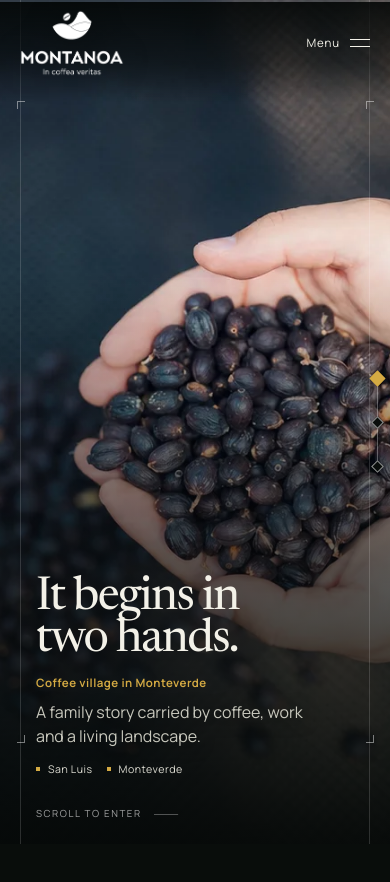
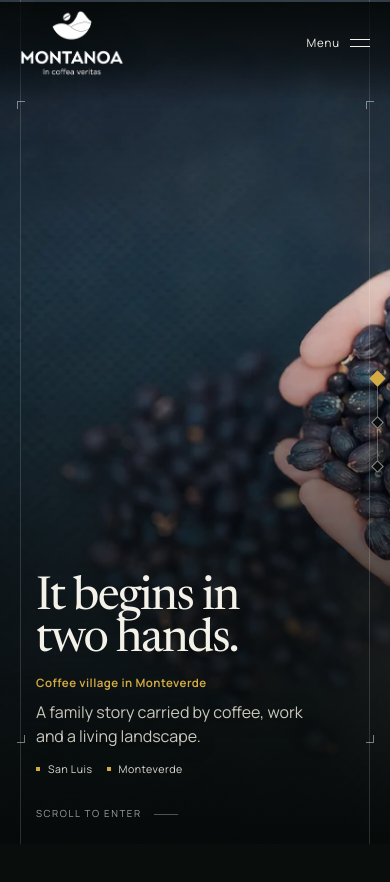
Before and after one commit to tobypaws11/costa-rica-focus-scroll-world-preview, a React (Vite) app: page / in a window 390 px wide. Shown: the top 882 px of the page. Built offline with nearby package versions, Linux system fonts and the light colour scheme.

Commit message:
Center mobile story videos

```diff
--- a/src/App.jsx
+++ b/src/App.jsx
@@ -94,6 +94,7 @@ function CinematicStory({ pathname }) {
                   active={index === active}
                   load={shouldLoad}
                   focal={scene.focal}
+                  mobileFocal={scene.mobileFocal}
                 />
                 <div className="scene-grade" />
               </div>
--- a/src/ScrubVideo.jsx
+++ b/src/ScrubVideo.jsx
@@ -14,7 +14,7 @@ const syncToTarget = (video, progress) => {
   return false;
 };
 
-export default function ScrubVideo({ src, mobileSrc, poster, progress, active, load, focal }) {
+export default function ScrubVideo({ src, mobileSrc, poster, progress, active, load, focal, mobileFocal }) {
   const videoRef = useRef(null);
   const targetRef = useRef(0);
   const [requested, setRequested] = useState(load);
@@ -29,10 +29,7 @@ export default function ScrubVideo({ src, mobileSrc, poster, progress, active, l
     if (!requested || !src) return undefined;
 
     const mobile = matchMedia("(max-width: 860px), (pointer: coarse)").matches;
-    const connection = navigator.connection ?? navigator.mozConnection ?? navigator.webkitConnection;
-    const constrained = connection?.saveData
-      || ["slow-2g", "2g"].includes(connection?.effectiveType);
-    const selected = mobile && mobileSrc && constrained ? mobileSrc : src;
+    const selected = mobile && mobileSrc ? mobileSrc : src;
     const video = videoRef.current;
     if (!selected || !video) return undefined;
 
@@ -81,7 +78,7 @@ export default function ScrubVideo({ src, mobileSrc, poster, progress, active, l
         className="scene-media scene-poster"
         src={poster}
         alt=""
-        style={{ objectPosition: focal }}
+        style={{ "--scene-focal": focal, "--scene-focal-mobile": mobileFocal ?? focal }}
         decoding="async"
         fetchPriority={active ? "high" : "auto"}
       />
@@ -89,7 +86,7 @@ export default function ScrubVideo({ src, mobileSrc, poster, progress, active, l
         <video
           ref={videoRef}
           className={`scene-media scene-video ${painted ? "is-painted" : ""}`}
-          style={{ objectPosition: focal }}
+          style={{ "--scene-focal": focal, "--scene-focal-mobile": mobileFocal ?? focal }}
           muted
           playsInline
           preload={active ? "auto" : requested ? "metadata" : "none"}
--- a/src/media.js
+++ b/src/media.js
@@ -8,6 +8,7 @@ export const scenes = [
     tags: ["San Luis", "Monteverde"],
     still: "/assets/montanoa-coffee-hands-start-16x9.webp",
     focal: "68% 46%",
+    mobileFocal: "50% 46%",
     accent: "var(--gold)",
     clip: "/assets/video/montanoa-into-farm-scrub-web.mp4",
     clipMobile: "/assets/video/montanoa-into-farm-scrub-mobile-web.mp4",
@@ -22,6 +23,7 @@ export const scenes = [
     still: "/assets/original/academy-0706.jpeg",
     poster: "/assets/video/montanoa-farm-to-craft-poster.webp",
     focal: "58% 50%",
+    mobileFocal: "50% 50%",
     accent: "var(--harvest)",
     clip: "/assets/video/montanoa-farm-to-craft-scrub-web.mp4",
     clipMobile: "/assets/video/montanoa-farm-to-craft-scrub-mobile-web.mp4",
@@ -36,6 +38,7 @@ export const scenes = [
     still: "/assets/original/stay-0001.jpeg",
     poster: "/assets/video/montanoa-craft-to-stay-poster.webp",
     focal: "48% 52%",
+    mobileFocal: "50% 52%",
     accent: "var(--sun)",
     clip: "/assets/video/montanoa-craft-to-stay-scrub-web.mp4",
     clipMobile: "/assets/video/montanoa-craft-to-stay-scrub-mobile-web.mp4",
--- a/src/styles.css
+++ b/src/styles.css
@@ -78,7 +78,7 @@ button:focus-visible, a:focus-visible { outline: 2px solid var(--gold); outline-
 .scene-stack, .scene { position: absolute; inset: 0; }
 .scene { overflow: hidden; visibility: hidden; }
 .scene.is-active { visibility: visible; }
-.scene-media { position: absolute; inset: 0; width: 100%; height: 100%; object-fit: cover; }
+.scene-media { position: absolute; inset: 0; width: 100%; height: 100%; object-fit: cover; object-position: var(--scene-focal, center); }
 .scene-video { opacity: 0; transition: opacity 220ms ease-out; }
 .scene-video.is-painted { opacity: 1; }
 .scene-grade { position: absolute; inset: 0; background: linear-gradient(90deg, rgb(var(--scene-scrim-rgb) / 0.88) 0%, rgb(var(--scene-scrim-rgb) / 0.5) 28%, transparent 62%), linear-gradient(0deg, rgb(var(--scene-scrim-rgb) / 0.38) 0%, transparent 35%); }
@@ -285,7 +285,7 @@ button:focus-visible, a:focus-visible { outline: 2px solid var(--gold); outline-
   .sight-line-left { left: 20px; }
   .sight-line-right { right: 20px; }
   .scene-grade { background: linear-gradient(0deg, rgb(var(--scene-scrim-rgb) / 0.96) 0%, rgb(var(--scene-scrim-rgb) / 0.64) 33%, transparent 68%); }
-  .scene-media { object-position: center 48%; }
+  .scene-media { object-position: var(--scene-focal-mobile, var(--scene-focal, center)); }
   .chapter-copy { left: 36px; right: 58px; bottom: calc(66px + env(safe-area-inset-bottom)); width: auto; }
   .chapter-count { display: none; }
   .chapter-copy h1 { max-width: 11ch; font-size: clamp(2.55rem, 12vw, 4.25rem); }
```
